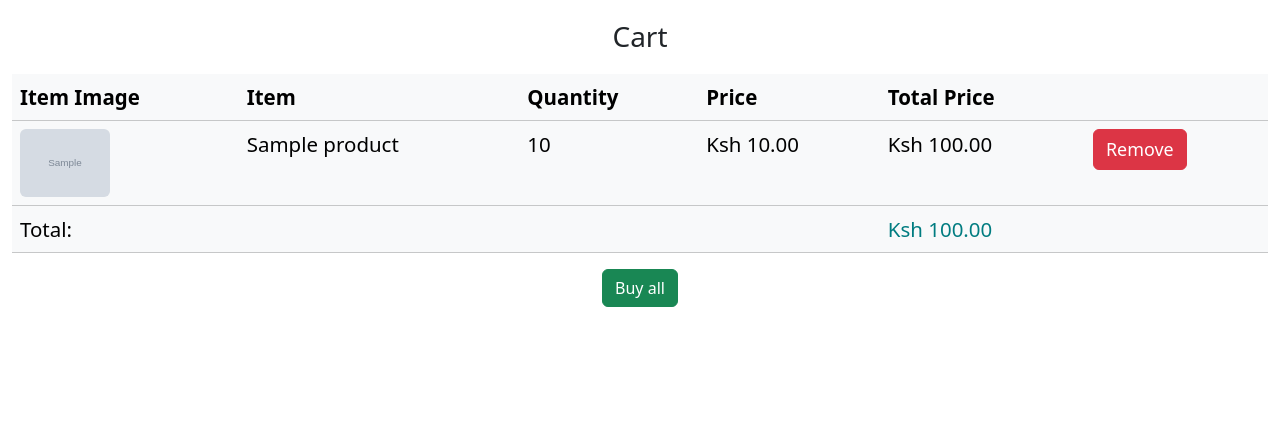
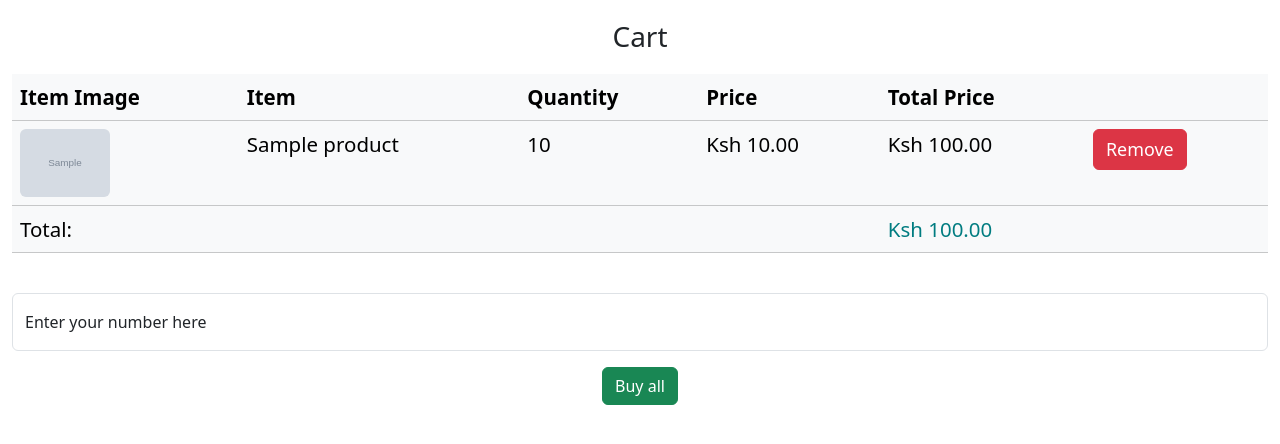
Before and after one commit to Charlton-C/shopit-django, a Django app: page /cart/ in a window 1280 px wide. Shown: the part 56-500 px from the top of the page. Run offline with Django 5.2, Linux system fonts and the light colour scheme; a user stored in the database is signed in; tables that the repository leaves empty hold one stand-in row (values such as "Sample post"); grey boxes marked "Sample" are stand-in pictures.

Commit message:
Add functionality to buy all button in the cart page

```diff
--- a/shopit/templates/usercart.html
+++ b/shopit/templates/usercart.html
@@ -68,7 +68,7 @@
 		<h3 class="text-center products-text-h3">Cart</h3>
 	</div>
 
-	{% if cartitems%}
+	{% if cartitems %}
 		<div class="table-responsive">
 			<table class="table table-light table-hover products-table">
 				<thead>
@@ -102,9 +102,19 @@
 					</tr>
 				</tfoot>
 			</table>
-			<div class="text-center">
-				<a class="btn btn-success" type="button" href="#">Buy all</a>
-			</div>
+		</div>
+		<br>
+		<div class="text-center">
+			{% with totalPrice=totalpriceforallcartitem|floatformat:"0" %}
+			<form method="post" action="{% url 'buyAllItems' totalPrice %}">
+			{% endwith %}
+				{% csrf_token %}
+				<div class="form-floating mb-3">
+					<input class="form-control" type="number" name="numbertomakepayment" placeholder="Enter your number here" required>
+					<label for="numbertomakepayment" class="form-label">Enter your number here</label>
+				</div>
+				<button type="submit" class="btn btn-success">Buy all</button>
+			</form>
 		</div>
 	{% else %}
 		<div class="text-center">
--- a/shopit/urls.py
+++ b/shopit/urls.py
@@ -10,4 +10,5 @@ urlpatterns = [
 	path('addtocart/h/<int:productID>/', views.addToCartFromHome, name='addToCartFromHome'),
 	path('addtocart/p/<int:productID>/', views.addToCartFromProducts, name='addToCartFromProducts'),
 	path('removefromcart/<int:itemID>/', views.removeFromCart, name='removeFromCart'),
+	path('buyallitems/<int:totalcostofallitems>/', views.buyAllItems, name='buyAllItems'),
 ]
--- a/shopit/views.py
+++ b/shopit/views.py
@@ -1,5 +1,6 @@
 from django.shortcuts import render, redirect
 from django.urls import reverse
+from django_daraja.mpesa.core import MpesaClient
 from django.contrib.auth.models import User
 from django.contrib.auth import authenticate, login
 from shopit.models import Product, Cart
@@ -51,6 +52,21 @@ def removeFromCart(request, itemID):
 	totalpriceforallcartitem = sum(cartItem.product.productprice * cartItem.quantity for cartItem in cartItems)
 	return render(request, 'usercart.html', {'cartitems': cartItems, 'totalpriceforallcartitem': totalpriceforallcartitem})
 
+def buyAllItems(request, totalcostofallitems):
+	if request.method == "POST":
+		mc = MpesaClient()
+		number = request.POST['numbermakingpayment']
+		amount = int(totalcostofallitems)
+		account_reference = 'reference'
+		transaction_description = 'test payment'
+		callback_url = 'https://api.darajambili.com/express-payment'
+		print(mc.stk_push(number, amount, account_reference, transaction_description, callback_url))
+		cartItems = Cart.objects.filter(user=request.user)
+		for cartItem in cartItems:
+			cartItem.delete()
+		cartItems = Cart.objects.filter(user=request.user)
+		return render(request, 'usercart.html', {'cartitems': cartItems, 'totalpriceforallcartitem': '0'})
+
 def signUpUser(request):
 	if request.method == "POST":
 		if request.POST['password'] == request.POST['confirmpassword']:
```
Also changed, not shown: Shopit/settings.py (+17 -0 lines).
